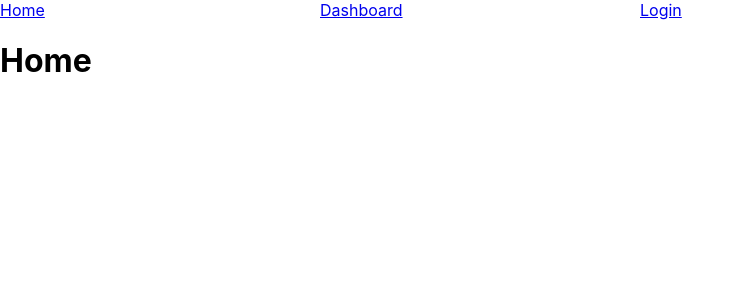
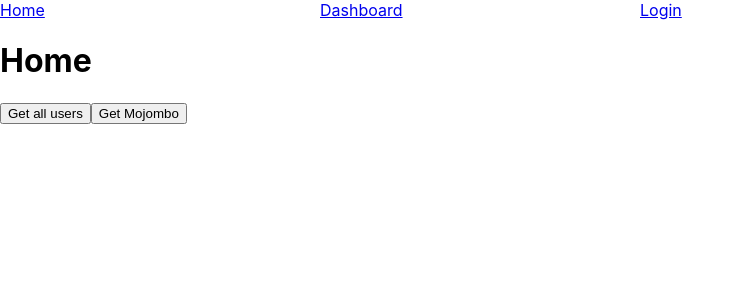
Before and after one commit to stedza93/WebCourse-Frontend, a React (Create React App) app in the folder router-app/: page / in a window 1280 px wide. Shown: the top 300 px of the page, without its empty margins (0-744 px from the left). Built offline with nearby package versions, Linux system fonts and the light colour scheme.

Commit message:
kreirana axios instanca i dodati pozivi u home komponenti

```diff
--- a/router-app/src/components/Home.js
+++ b/router-app/src/components/Home.js
@@ -1,4 +1,18 @@
 import React from "react";
+import apiCall from "../services/apiCall";
 export const Home = () => {
-  return <h1>Home</h1>;
+  function getAllUsers() {
+   apiCall().then((res) => console.log(res));
+  }
+  function getMojombo() {
+    apiCall('mojombo').then((res) => console.log(res));
+   }
+
+  return (
+    <React.Fragment>
+      <h1>Home</h1>
+      <button onClick={getAllUsers}> Get all users</button>
+      <button onClick={getMojombo}> Get Mojombo</button>
+    </React.Fragment>
+  );
 };
--- /dev/null
+++ b/router-app/src/services/apiCall.js
@@ -0,0 +1,9 @@
+import axios from "axios";
+const apiUrl = "https://api.github.com/users";
+
+const instance= axios.create({
+  baseURL: apiUrl
+});
+
+
+export default instance;
```
